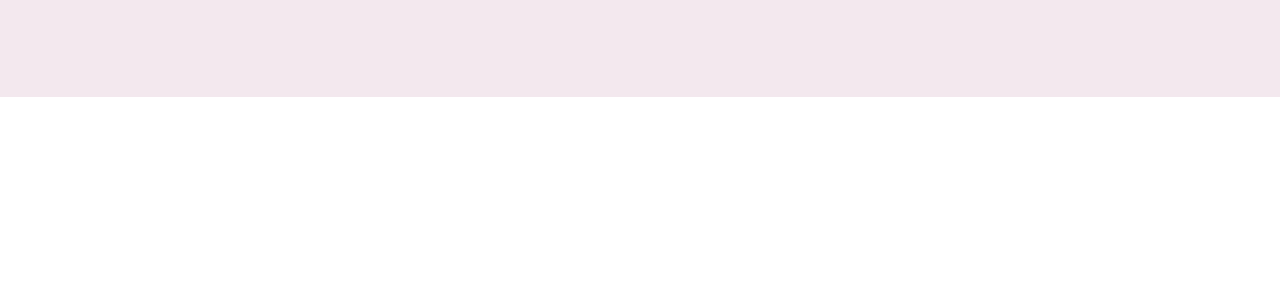
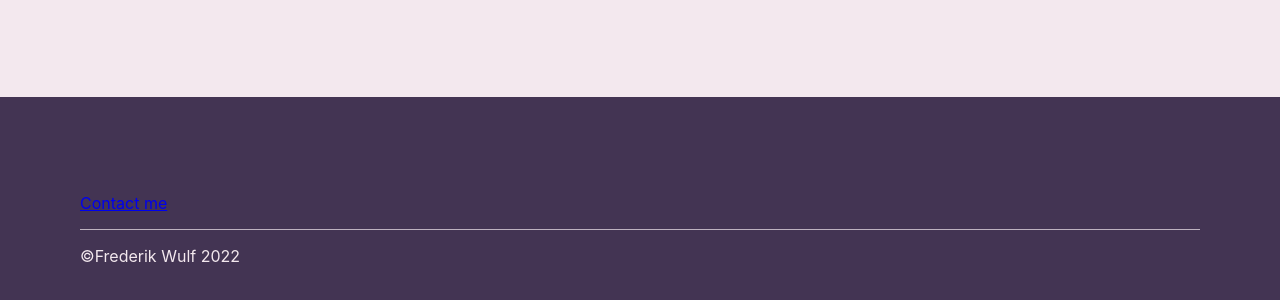
Before and after one commit to fredyyy998/portfolio-page, a React (Create React App) app: page / in a window 1280 px wide. Shown: the part 2303-2603 px from the top of the page. Before the commit the page ends 2400 px from the top, so only its background shows below. Built offline with nearby package versions, Linux system fonts and the light colour scheme.

Commit message:
added basic footer

```diff
--- a/src/App.tsx
+++ b/src/App.tsx
@@ -1,5 +1,6 @@
 import './App.scss';
 import { Navigation } from './navigation/Navigation';
+import { Footer } from './footer/Footer';
 
 function App() {
 
@@ -13,6 +14,7 @@ function App() {
           </section>
           <section id={"section3"}><h1>Section 3</h1>
           </section>
+          <Footer />
       </div>
     );
 }
--- /dev/null
+++ b/src/footer/Footer.scss
@@ -0,0 +1,18 @@
+@use "../colors";
+
+footer {
+  padding: 5em;
+  background: colors.$primary;
+  color: colors.$secondary;
+}
+
+.splitter {
+  height: 1px;
+  width: 100%;
+  background: colors.$secondary;
+  opacity: .7;
+}
+
+.section {
+  padding: 1em 0;
+}
--- /dev/null
+++ b/src/footer/Footer.tsx
@@ -0,0 +1,17 @@
+import './Footer.scss';
+
+export function Footer() {
+    return (
+        <footer>
+            <div>
+                <div className={'section'}>
+                    <span><a href={'mailto:abc@test.de'}>Contact me</a></span>
+                </div>
+                <div className={'splitter'}/>
+                <div className={'section'}>
+                    <span> ©Frederik Wulf 2022</span>
+                </div>
+            </div>
+        </footer>
+    )
+}
```
